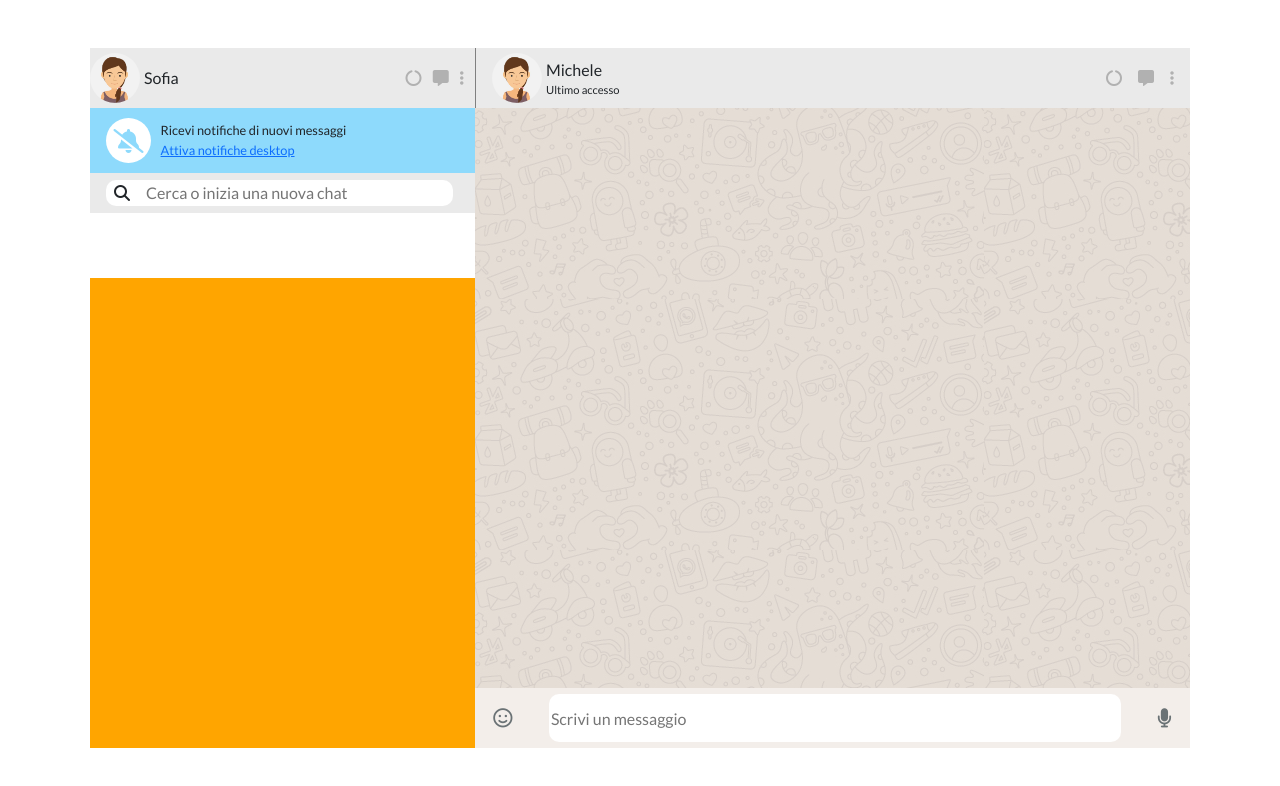
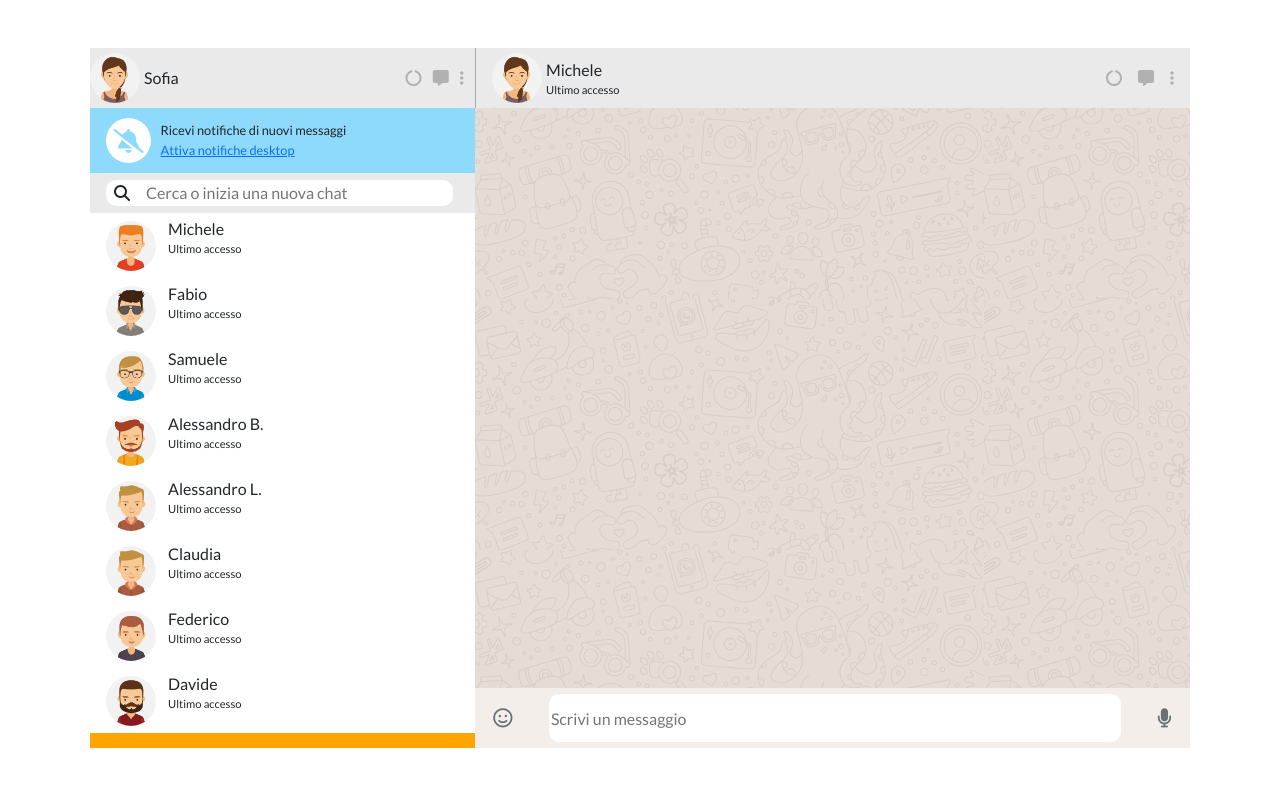
Before and after one commit to Ericson-Manalo/vue-boolzapp, a plain HTML site: page index.html in a window 1280 px wide. Drawn offline with nearby package versions, Linux system fonts and the light colour scheme.

Commit message:
added the for-in, so it changes the image contact

```diff
--- a/css/style.css
+++ b/css/style.css
@@ -106,6 +106,17 @@ div .contacts{
     background-color: white;
 }
 
+div .contacts:hover{
+    height: 65px;
+    background-color: #e9ebeb;
+}
+
+div .contact-img img{
+    height: 50px;
+    width: 50px;
+    border-radius: 50%;
+}
+
 /*****************************CHAT************************/
 div .chat-side{
     width: 65%;
@@ -116,7 +127,7 @@ div .chat-side{
 div .chat-info{
     height: 60px;
     background-color: #eaeaea;
-    border-left: 1px grey solid;
+    border-left: 1px rgb(169, 169, 169) solid;
     padding-left: 1rem;
 }
 
--- a/index.html
+++ b/index.html
@@ -67,19 +67,24 @@
 
                     <!--MY CONTACTS-->
                     <div class="contacts-container">
-                        <div class="contacts">
-                            <div class="contact-img">
-                                <img src="" alt="">
-                            </div>
-                            <div class="contact-infos">
-
+                        <div class="contacts" v-for="contact in contacts">
+                            <div class="contact-img d-flex align-items-center h-100 ps-3">
+                                <img :src="contact.avatar" alt="My personal photo" class="me-1">
+                                <div class="contact-name d-flex flex-column ps-2">
+                                    <p class="m-0">
+                                        {{contact.name}}
+                                    </p>
+                                    <p class="last-access">
+                                        Ultimo accesso
+                                    </p>
+                                </div>
                             </div>
                         </div>
                     </div>
 
                 </div>
 
-                <!--CHAT SIDE-->
+                <!--CHAT SIDE (right side)-->
                 <div class="chat-side">
 
                     <!-- CHATTING WITH -->
@@ -94,7 +99,6 @@
                                     Ultimo accesso
                                 </p>
                             </div>
-
                         </div>
                         <div class="chatter-items d-flex align-items-center">
                             <i class="fa-solid fa-circle-notch"></i>
--- a/js/myscript.js
+++ b/js/myscript.js
@@ -12,7 +12,7 @@ createApp({
             contacts: [
     {
         name: 'Michele',
-                    avatar: './img/avatar_1.png',
+        avatar: './img/avatar_1.jpg',
         visible: true,
         messages: [
             {
@@ -34,7 +34,7 @@ createApp({
     },
     {
         name: 'Fabio',
-                    avatar: './img/avatar_2.png',
+        avatar: './img/avatar_2.jpg',
         visible: true,
         messages: [
             {
@@ -56,7 +56,7 @@ createApp({
     },
     {
         name: 'Samuele',
-                    avatar: './img/avatar_3.png',
+        avatar: './img/avatar_3.jpg',
         visible: true,
         messages: [
             {
@@ -78,7 +78,7 @@ createApp({
     },
     {
         name: 'Alessandro B.',
-                    avatar: './img/avatar_4.png',
+        avatar: './img/avatar_4.jpg',
         visible: true,
         messages: [
             {
@@ -95,7 +95,7 @@ createApp({
     },
     {
         name: 'Alessandro L.',
-                    avatar: './img/avatar_5.png',
+        avatar: './img/avatar_5.jpg',
         visible: true,
         messages: [
             {
@@ -112,7 +112,7 @@ createApp({
     },
     {
         name: 'Claudia',
-                    avatar: './img/avatar_5.png',
+        avatar: './img/avatar_5.jpg',
         visible: true,
         messages: [
             {
@@ -134,7 +134,7 @@ createApp({
     },
     {
         name: 'Federico',
-                    avatar: './img/avatar_7.png',
+        avatar: './img/avatar_7.jpg',
         visible: true,
         messages: [
             {
@@ -151,7 +151,7 @@ createApp({
     },
     {
         name: 'Davide',
-                    avatar: './img/avatar_8.png',
+        avatar: './img/avatar_8.jpg',
         visible: true,
         messages: [
             {
```
Lines whose indentation alone changed are shown as unchanged.
